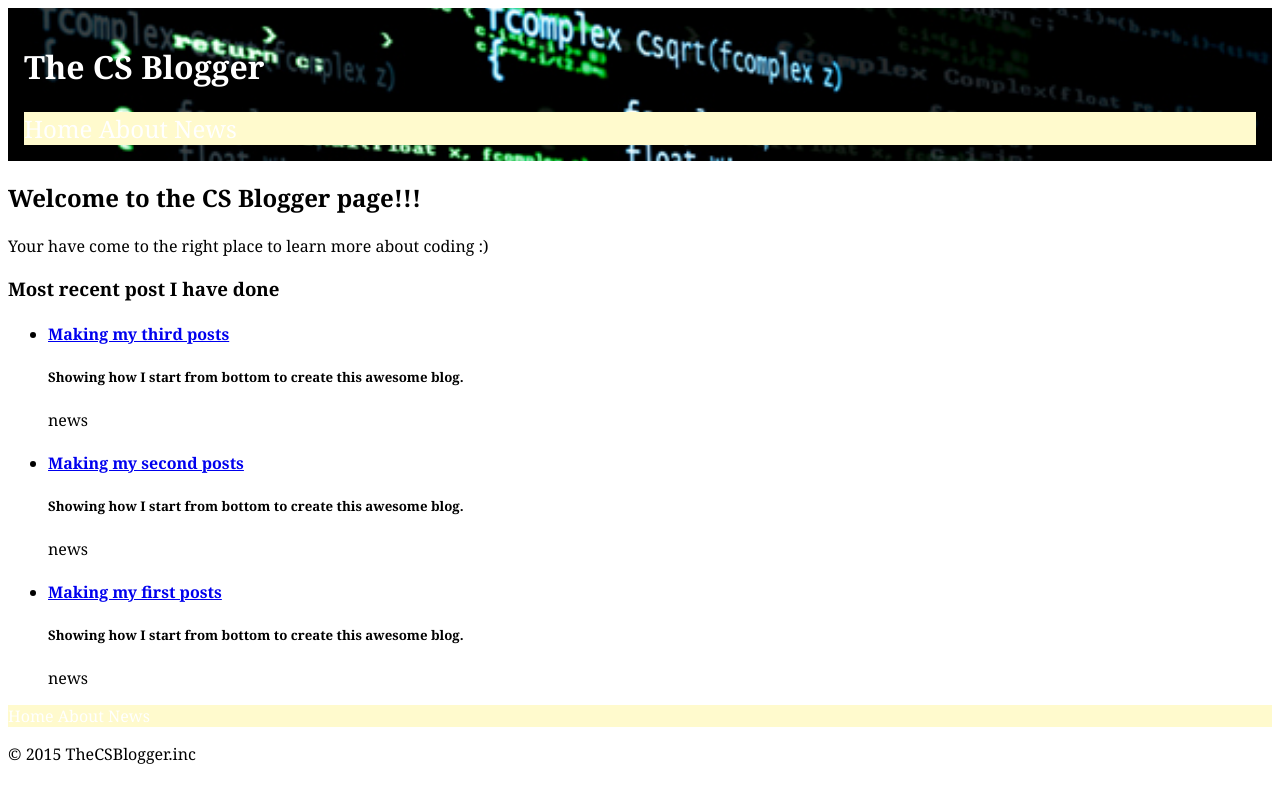
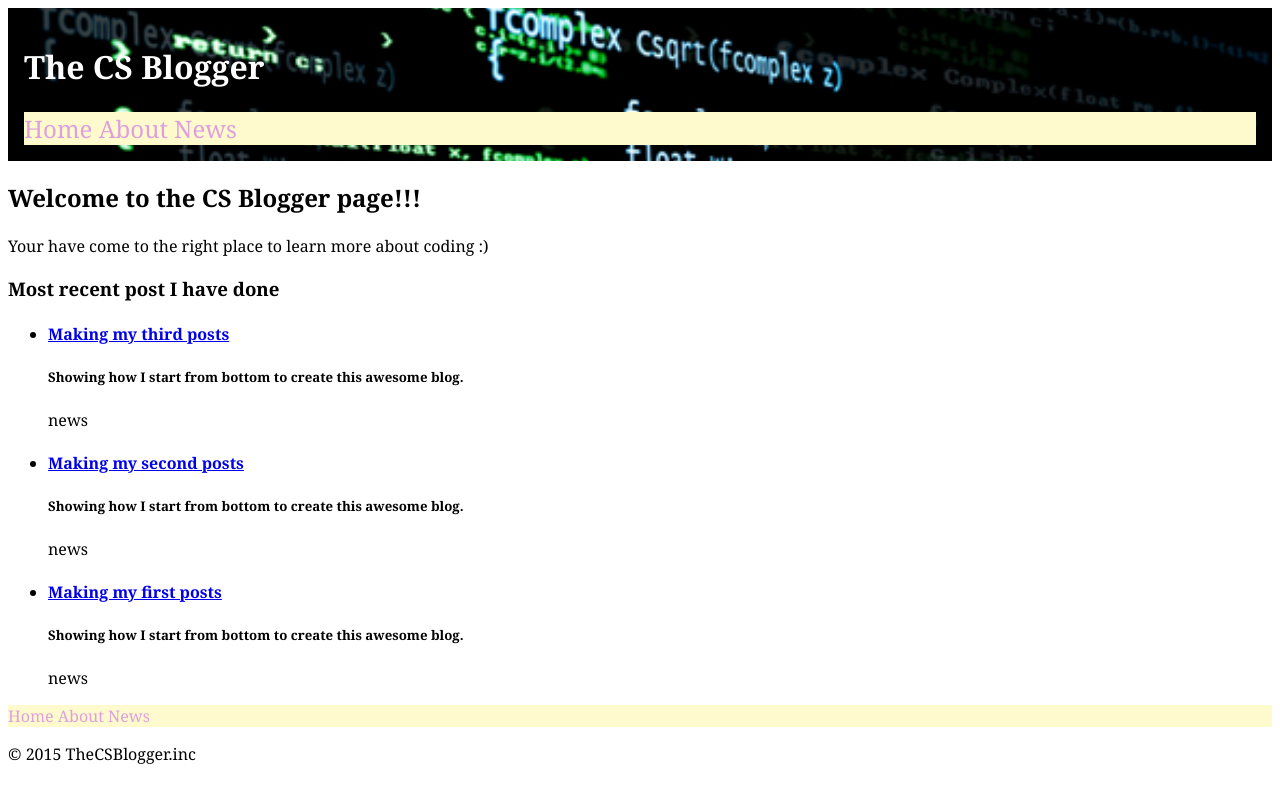
Before and after one commit to Flatcova/The-cs-blogger, a Jekyll site: the page built from index.html, in a window 1280 px wide. Shown: the top 803 px of the page. Built offline with Jekyll 4.4.1, drawn with Linux system fonts in a browser that asks for light colours; Markdown is read by kramdown in place of the engine named in the settings.

Commit message:
put color to the nav's

```diff
--- a/css/common.css
+++ b/css/common.css
@@ -28,7 +28,7 @@ html{
 	padding: 0;
 	list-style-type: none;
 	background-color: #FFFACD;
-	color: #fff;
+	color: #DDA0DD;
 }
 
 .nav > li{
```
